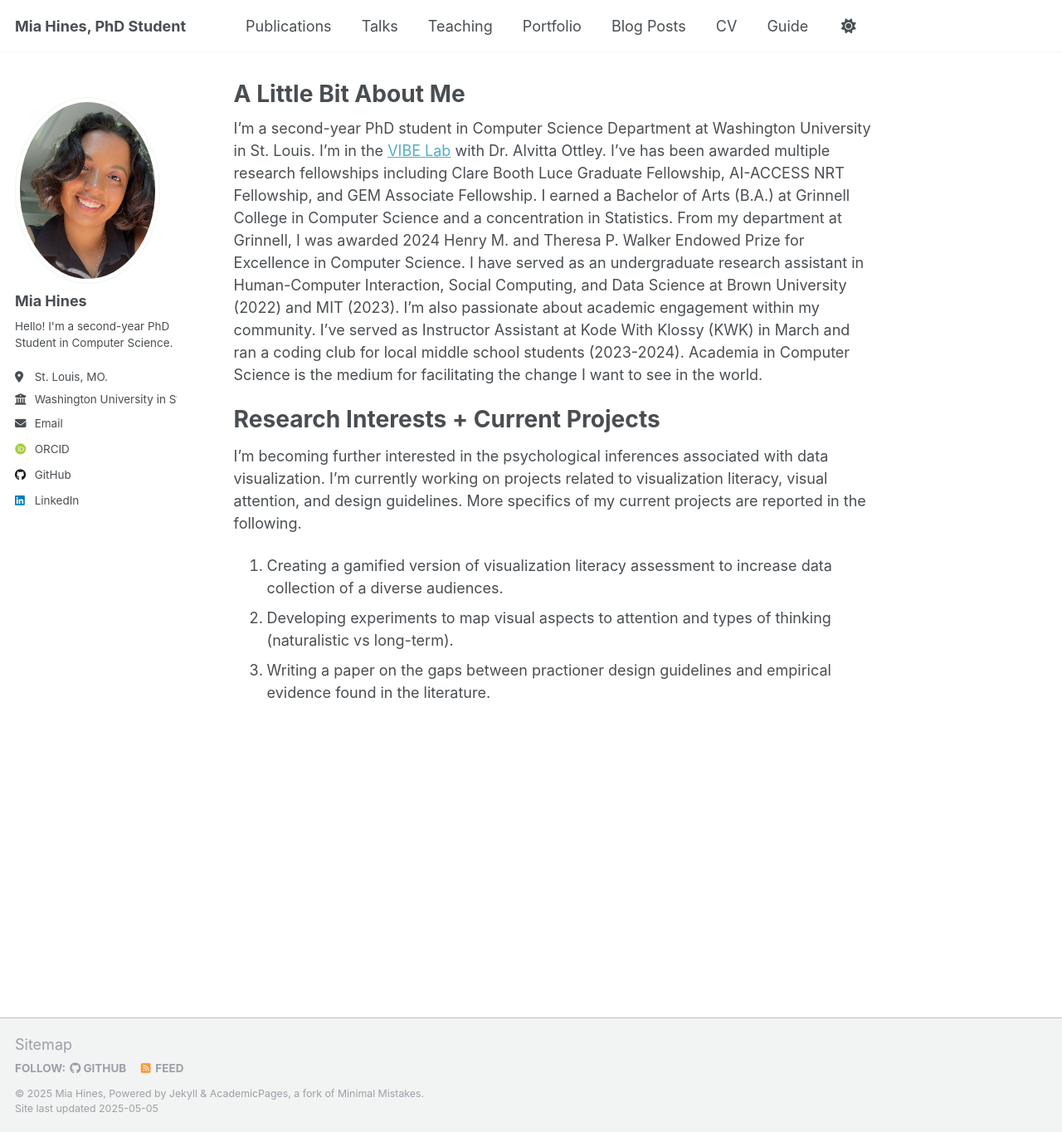
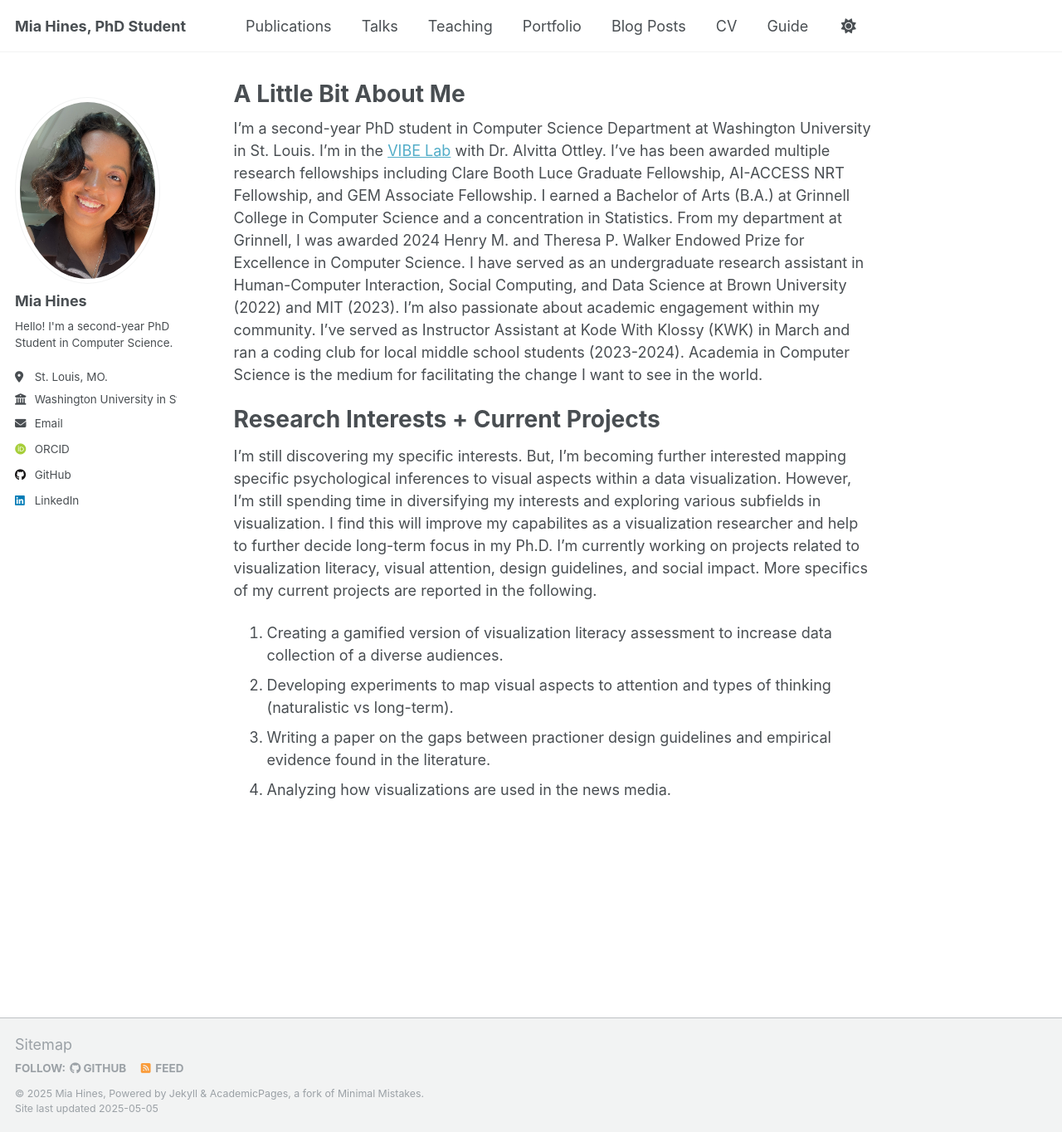
Before and after one commit to MiaHines/miahines.github.io, a Jekyll site: the page built from _pages/about.md, in a window 1280 px wide and 1364 px high. Shown: the whole window at 83% size. Built offline with Jekyll 4.4.1, drawn with Linux system fonts in a browser that asks for light colours; some web fonts are replaced.

Commit message:
updated research interests

```diff
--- a/_pages/about.md
+++ b/_pages/about.md
@@ -12,7 +12,8 @@ redirect_from:
 
 Research Interests + Current Projects
 ======
-I'm becoming further interested in the psychological inferences associated with data visualization. I'm currently working on projects related to visualization literacy, visual attention, and design guidelines. More specifics of my current projects are reported in the following.
+I'm still discovering my specific interests. But, I'm becoming further interested mapping specific psychological inferences to visual aspects within a data visualization. However, I'm still spending time in diversifying my interests and exploring various subfields in visualization. I find this will improve my capabilites as a visualization researcher and help to further decide long-term focus in my Ph.D. I'm currently working on projects related to visualization literacy, visual attention, design guidelines, and social impact. More specifics of my current projects are reported in the following.
 1. Creating a gamified version of visualization literacy assessment to increase data collection of a diverse audiences.
 1. Developing experiments to map visual aspects to attention and types of thinking (naturalistic vs long-term).
 1. Writing a paper on the gaps between practioner design guidelines and empirical evidence found in the literature.
+1. Analyzing how visualizations are used in the news media.
```
